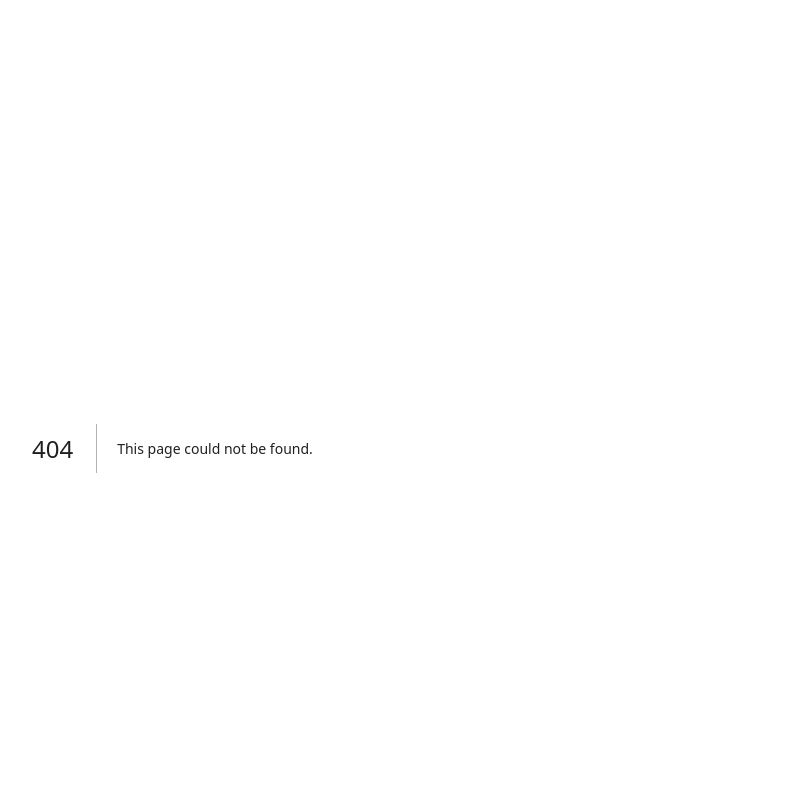
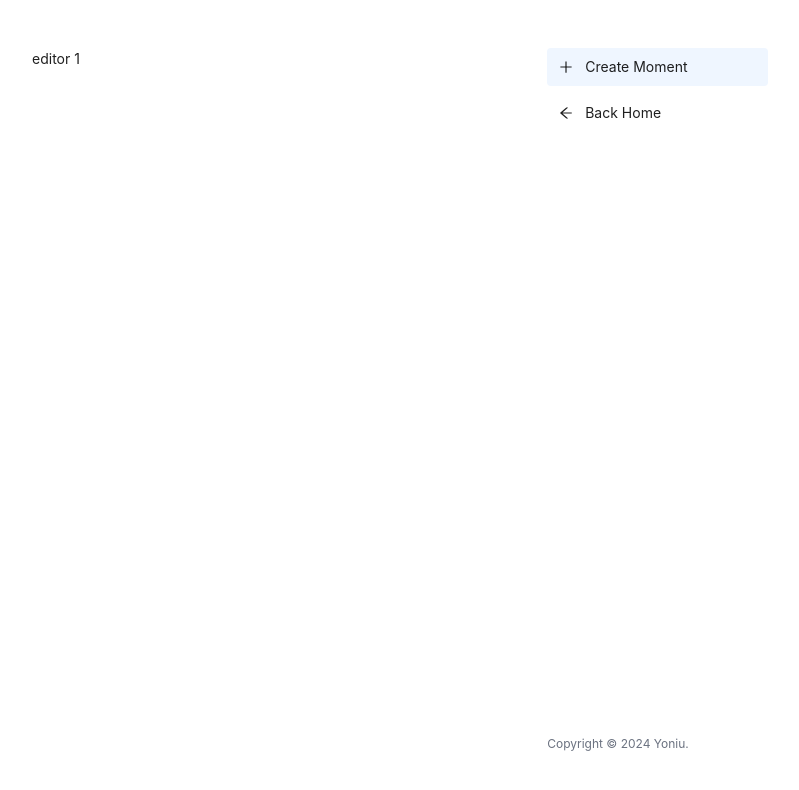
Before and after one commit to yoniu/homepage, a Next.js app: page /editor/1 in a window 1280 px wide. Before the commit this address had no page. Shown: the top 790 px of the page, without its empty margins (240-1039 px from the left). Built offline with nearby package versions, Linux system fonts and the light colour scheme; no server answers; what @ant-design/nextjs-registry would draw is missing.

Commit message:
test: 修改 output 类型

```diff
--- a/next.config.ts
+++ b/next.config.ts
@@ -1,7 +1,6 @@
 import type { NextConfig } from 'next'
 
 const nextConfig: NextConfig = {
-  output: 'export',
   distDir: 'dist',
 }
 
--- /dev/null
+++ b/src/app/editor/[id]/page.tsx
@@ -0,0 +1,27 @@
+"use client";
+
+import AdminSidebar from '@/src/components/sidebar/admin';
+import { StateProvider as PlayerStateProvider } from '@/src/stores/audio';
+import { StateProvider as UserStateProvider } from '@/src/stores/user';
+
+interface IProps {
+  params: Promise<{ id: string }>
+}
+
+export default async function Page({ params }: IProps) {
+
+  return (
+    <UserStateProvider>
+      <PlayerStateProvider>
+        <div id="main">
+          <div className="relative flex flex-col w-full h-full">
+            editor {(await params).id}
+          </div>
+        </div>
+        <div id="sidebar">
+          <AdminSidebar />
+        </div>
+      </PlayerStateProvider>
+    </UserStateProvider>
+  )
+}
```
